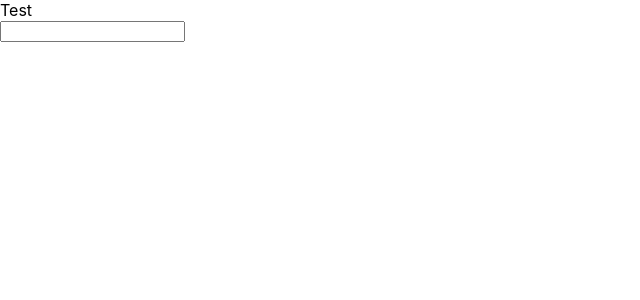
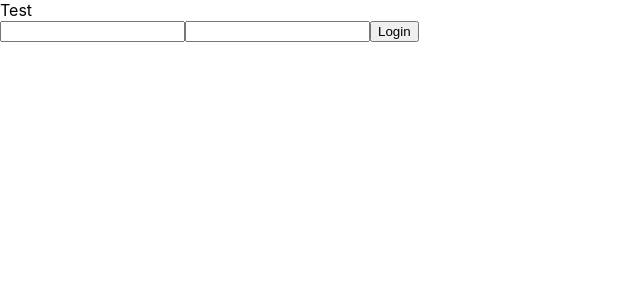
Before and after one commit to CharlesDesiderio/talk-at-me-client, a React (Create React App) app: page / in a window 1280 px wide. Shown: the top 300 px of the page, without its empty margins (0-640 px from the left). Built offline with nearby package versions, Linux system fonts and the light colour scheme.

Commit message:
Can use context state to login and fetch post data

```diff
--- a/src/App.js
+++ b/src/App.js
@@ -1,4 +1,5 @@
 import React, { Component } from 'react'
+import axios from 'axios'
 import NewsFeed from './components/NewsFeed'
 import LoginUser from './components/LoginUser'
 
@@ -20,6 +21,24 @@ class AppProvider extends Component {
       this.setState({
         [event.target.id]: event.target.value
       })
+    },
+    handleLoginSubmit: (event) => {
+      event.preventDefault()
+      axios.post('http://localhost:3003/users/login', {
+        email: this.state.loginEmail,
+        password: this.state.loginPassword
+      }, {
+        headers: {
+          "Content-Type": "application/json"
+        }
+      })
+      .then(res => {
+        console.log(res)
+        this.setState({
+          userToken: res.data.token
+        })
+      })
+
     }
   }
 
@@ -47,7 +66,7 @@ export default class App extends Component {
                 Test
                 {context.state.userToken}
                 {context.state.userToken.length === 0 ?
-                      <LoginUser />
+                  <LoginUser />
                   :
                   <NewsFeed />
                 }
--- a/src/components/LoginUser.jsx
+++ b/src/components/LoginUser.jsx
@@ -7,13 +7,22 @@ export default class LoginUser extends Component {
       <React.Fragment>
         <AppContext.Consumer>
           {(context) => (
-            <form>
+            <form onSubmit={context.state.handleLoginSubmit}>
               <input
                 type="text"
+                name="email"
                 onChange={context.state.handleLoginChange}
                 value={context.state.loginEmail}
                 id="loginEmail"
               />
+              <input
+                type="password"
+                name="password"
+                onChange={context.state.handleLoginChange}
+                value={context.state.loginPassword}
+                id="loginPassword"
+              />
+              <input type="submit" value="Login" />
             </form>
           )}
         </AppContext.Consumer>
--- a/src/components/NewsFeed.jsx
+++ b/src/components/NewsFeed.jsx
@@ -1,20 +1,30 @@
-import React, { Component } from 'react'
+import React, { useState, useContext, useEffect } from 'react'
+import { AppContext } from '../App.js'
 import axios from 'axios'
 
-export default class NewsFeed extends Component {
+export const NewsFeed = () => {
 
-  componentDidMount() {
-    axios.get('http://localhost:3003/posts')
+  const thisContext = useContext(AppContext)
+
+  console.log(thisContext)
+  React.useEffect(() => {
+
+    axios.get('http://localhost:3003/posts', {
+      headers: {
+        Authorization: `Bearer ${thisContext.state.userToken}`
+      }
+    })
       .then(res => {
+        console.log(res)
+      })
+  })
 
-      })
-  }
-
-  render() {
     return(
       <div>
         hiiii
       </div>
     )
-  }
+
 }
+
+export default NewsFeed
```
Also changed, not shown: 1 other file (tests, documents, lock files or other folders).
